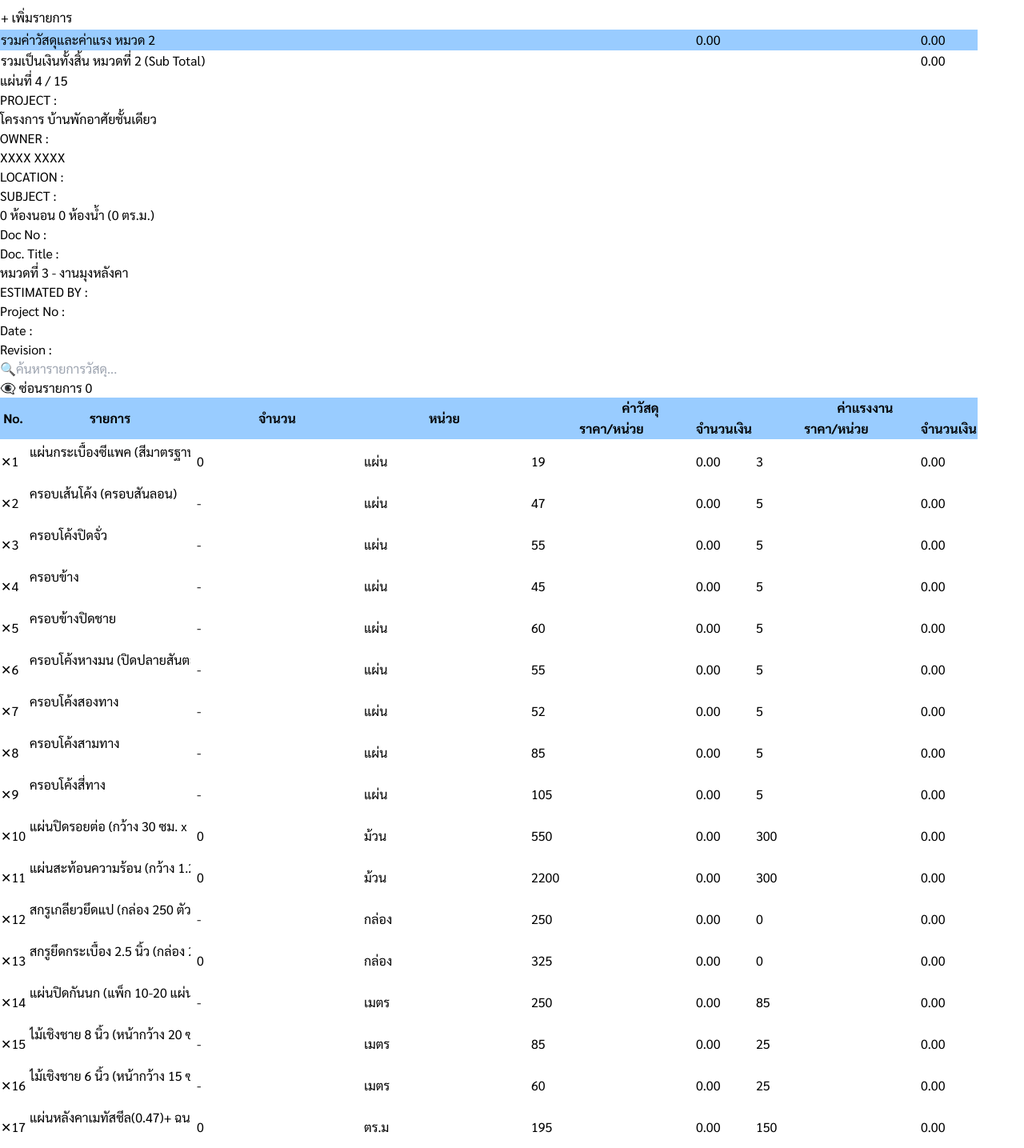
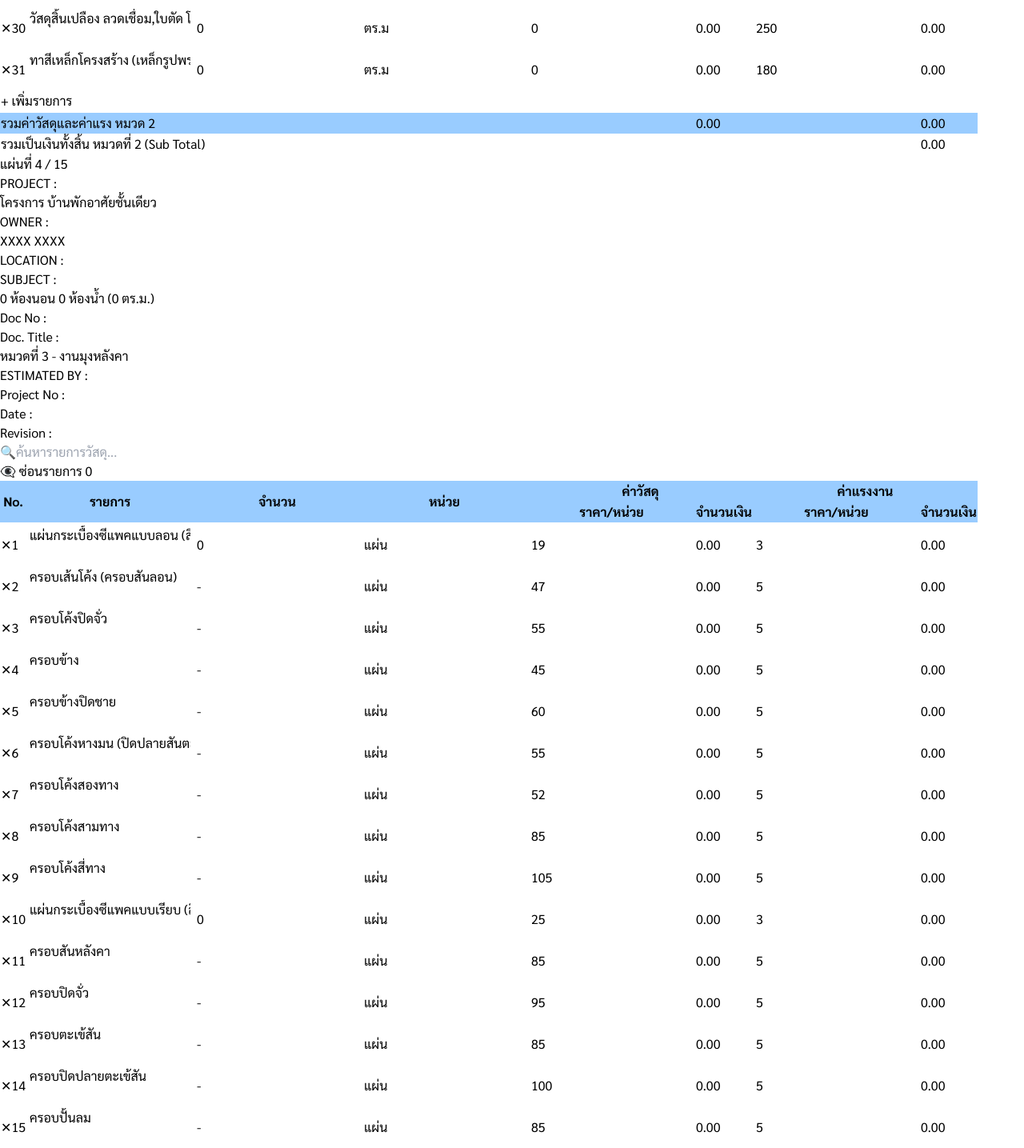
Before and after one commit to suteechu/Automating-Bill, a React (Vite) app: page / in a window 1280 px wide. Shown: the part 8203-9638 px from the top of the page at 80% size. Built offline with nearby package versions, Linux system fonts and the light colour scheme.

Commit message:
fix: Reorder structural rules to accurately calculate rebar and concrete

```diff
--- a/src/constants.js
+++ b/src/constants.js
@@ -206,7 +206,7 @@ export const initialCategories = [
       },
       {
         id: "1.26",
-        name: " เหล็กเส้น DB 20 mm. (ข้ออ้อย SD40)",
+        name: "เหล็กเส้น DB 20 mm. (ข้ออ้อย SD40)",
         qty: "-",
         unit: "กก.",
         matPrice: 25.0,
@@ -214,7 +214,7 @@ export const initialCategories = [
       },
       {
         id: "1.27",
-        name: " เหล็กเส้น DB 16 mm. (ข้ออ้อย SD40)",
+        name: "เหล็กเส้น DB 16 mm. (ข้ออ้อย SD40)",
         qty: "-",
         unit: "กก.",
         matPrice: 25.0,
@@ -222,7 +222,7 @@ export const initialCategories = [
       },
       {
         id: "1.28",
-        name: " เหล็กเส้น DB 12 mm. (ข้ออ้อย SD40)",
+        name: "เหล็กเส้น DB 12 mm. (ข้ออ้อย SD40)",
         qty: "-",
         unit: "กก.",
         matPrice: 25.0,
@@ -230,7 +230,7 @@ export const initialCategories = [
       },
       {
         id: "1.29",
-        name: " เหล็กเส้น RB 9 mm. (เหล็กกลม SR24)",
+        name: "เหล็กเส้น RB 9 mm. (เหล็กกลม SR24)",
         qty: "-",
         unit: "กก.",
         matPrice: 25.0,
@@ -238,7 +238,7 @@ export const initialCategories = [
       },
       {
         id: "1.30",
-        name: " เหล็กเส้น RB 6 mm. (เหล็กกลม SR24)",
+        name: "เหล็กเส้น RB 6 mm. (เหล็กกลม SR24)",
         qty: "-",
         unit: "กก.",
         matPrice: 25.0,
@@ -396,6 +396,22 @@ export const initialCategories = [
       },
       {
         id: "2.10",
+        name: "เหล็กC 200x50x20x2.3 มม. (อเส, อกไก่)",
+        qty: "-",
+        unit: "ท่อน",
+        matPrice: 1200.0,
+        laborPrice: 0.0
+      },
+      {
+        id: "2.11",
+        name: "เหล็กC 200x50x20x3.2 มม. (อเส, อกไก่)",
+        qty: "-",
+        unit: "ท่อน",
+        matPrice: 1500.0,
+        laborPrice: 0.0
+      },
+      {
+        id: "2.12",
         name: "เหล็กC 150x50x20x2.3 มม.4.96กก.(อเส, อกไก่)",
         qty: "-",
         unit: "ท่อน",
@@ -403,7 +419,7 @@ export const initialCategories = [
         laborPrice: 0.0
       },
       {
-        id: "2.11",
+        id: "2.13",
         name: "เหล็กC 150x50x20x3.2 มม.6.76กก.(อเส, อกไก่)",
         qty: "-",
         unit: "ท่อน",
@@ -411,7 +427,7 @@ export const initialCategories = [
         laborPrice: 0.0
       },
       {
-        id: "2.12",
+        id: "2.14",
         name: "เหล็กC 125x50x20x2.3 มม.4.51กก.(อเส, ดั้ง)",
         qty: "-",
         unit: "ท่อน",
@@ -419,7 +435,7 @@ export const initialCategories = [
         laborPrice: 0.0
       },
       {
-        id: "2.13",
+        id: "2.15",
         name: "เหล็กC 125x50x20x3.2 มม.6.13กก.(อเส, ดั้ง)",
         qty: "-",
         unit: "ท่อน",
@@ -427,7 +443,7 @@ export const initialCategories = [
         laborPrice: 0.0
       },
       {
-        id: "2.14",
+        id: "2.16",
         name: "เหล็กC 100x50x20x1.6มม.2.88กก.(จันทัน)",
         qty: "-",
         unit: "ท่อน",
@@ -435,7 +451,7 @@ export const initialCategories = [
         laborPrice: 0.0
       },
       {
-        id: "2.15",
+        id: "2.17",
         name: "เหล็กC 100x50x20x2.3มม.4.06กก.(อเส, ดั้ง, อกไก่)",
         qty: "-",
         unit: "ท่อน",
@@ -443,7 +459,7 @@ export const initialCategories = [
         laborPrice: 0.0
       },
       {
-        id: "2.16",
+        id: "2.18",
         name: "เหล็กC 100x50x20x3.2มม.5.50กก.(อเส, ดั้ง, อกไก่)",
         qty: "-",
         unit: "ท่อน",
@@ -451,24 +467,8 @@ export const initialCategories = [
         laborPrice: 0.0
       },
       {
-        id: "2.17",
+        id: "2.19",
         name: "เหล็กC 100x50x20x1.6มม.2.88กก.(แป)",
-        qty: "-",
-        unit: "ท่อน",
-        matPrice: 420.0,
-        laborPrice: 0.0
-      },
-      {
-        id: "2.18",
-        name: "เหล็กC 100x50x20x2.3มม.4.06กก.(จันทัน, สะพานเหล็ก)",
-        qty: "-",
-        unit: "ท่อน",
-        matPrice: 590.0,
-        laborPrice: 0.0
-      },
-      {
-        id: "2.19",
-        name: "เหล็กC 100x50x20x1.6มม.2.88กก.(จันทัน)",
         qty: "-",
         unit: "ท่อน",
         matPrice: 420.0,
@@ -484,6 +484,22 @@ export const initialCategories = [
       },
       {
         id: "2.21",
+        name: "เหล็กC 100x50x20x1.6มม.2.88กก.(จันทัน)",
+        qty: "-",
+        unit: "ท่อน",
+        matPrice: 420.0,
+        laborPrice: 0.0
+      },
+      {
+        id: "2.22",
+        name: "เหล็กC 100x50x20x2.3มม.4.06กก.(จันทัน, สะพานเหล็ก)",
+        qty: "-",
+        unit: "ท่อน",
+        matPrice: 590.0,
+        laborPrice: 0.0
+      },
+      {
+        id: "2.23",
         name: "เหล็กC 75x45x15x1.6มม.2.32กก.(จันทัน)",
         qty: "-",
         unit: "ท่อน",
@@ -491,7 +507,7 @@ export const initialCategories = [
         laborPrice: 0.0
       },
       {
-        id: "2.22",
+        id: "2.24",
         name: "เหล็กC 75x45x15x2.3มม.3.25กก.(สะพานเหล็ก, จันทัน)",
         qty: "-",
         unit: "ท่อน",
@@ -499,7 +515,7 @@ export const initialCategories = [
         laborPrice: 0.0
       },
       {
-        id: "2.23",
+        id: "2.25",
         name: "แปสำเร็จรูปสำหรับหลังคากระเบื้อง (ซีแพค / ลอนคู่)",
         qty: "-",
         unit: "ท่อน",
@@ -507,7 +523,7 @@ export const initialCategories = [
         laborPrice: 0.0
       },
       {
-        id: "2.24",
+        id: "2.26",
         name: "แปสำเร็จรูปสำหรับหลังคาเมทัลชีท",
         qty: "-",
         unit: "ท่อน",
@@ -515,7 +531,7 @@ export const initialCategories = [
         laborPrice: 0.0
       },
       {
-        id: "2.25",
+        id: "2.27",
         name: "แป๊บโปร่งกัลวาไนซ์ 32 x32x1.2 มม. (1.1/4 x 1.1/4 นิ้ว)",
         qty: "-",
         unit: "ท่อน",
@@ -523,7 +539,7 @@ export const initialCategories = [
         laborPrice: 0.0
       },
       {
-        id: "2.26",
+        id: "2.28",
         name: "รางน้ำตะเข้ กัลวาไนซ์ (Galvanized Steel)",
         qty: "-",
         unit: "เมตร",
@@ -531,7 +547,7 @@ export const initialCategories = [
         laborPrice: 80.0
       },
       {
-        id: "2.27",
+        id: "2.29",
         name: "รางน้ำตะเข้ สแตนเลส (Stainless Steel)",
         qty: "-",
         unit: "เมตร",
@@ -539,7 +555,7 @@ export const initialCategories = [
         laborPrice: 105.0
       },
       {
-        id: "2.28",
+        id: "2.30",
         name: "วัสดุสิ้นเปลือง ลวดเชื่อม,ใบตัด โครงสร้างหลังคา",
         qty: "-",
         unit: "ตร.ม",
@@ -547,7 +563,7 @@ export const initialCategories = [
         laborPrice: 250.0
       },
       {
-        id: "2.29",
+        id: "2.31",
         name: "ทาสีเหล็กโครงสร้าง (เหล็กรูปพรรณ)",
         qty: "-",
         unit: "ตร.ม",
@@ -562,7 +578,7 @@ export const initialCategories = [
     items: [
       {
         id: "3.1",
-        name: "แผ่นกระเบื้องซีแพค (สีมาตรฐาน)",
+        name: "แผ่นกระเบื้องซีแพคแบบลอน (สีมาตรฐาน)",
         qty: "-",
         unit: "แผ่น",
         matPrice: 19.0,
@@ -634,6 +650,78 @@ export const initialCategories = [
       },
       {
         id: "3.10",
+        name: "แผ่นกระเบื้องซีแพคแบบเรียบ (สีมาตรฐาน)",
+        qty: "-",
+        unit: "แผ่น",
+        matPrice: 25.0,
+        laborPrice: 3.0
+      },
+      {
+        id: "3.11",
+        name: "ครอบสันหลังคา",
+        qty: "-",
+        unit: "แผ่น",
+        matPrice: 85.0,
+        laborPrice: 5.0
+      },
+      {
+        id: "3.12",
+        name: "ครอบปิดจั่ว",
+        qty: "-",
+        unit: "แผ่น",
+        matPrice: 95.0,
+        laborPrice: 5.0
+      },
+      {
+        id: "3.13",
+        name: "ครอบตะเข้สัน",
+        qty: "-",
+        unit: "แผ่น",
+        matPrice: 85.0,
+        laborPrice: 5.0
+      },
+      {
+        id: "3.14",
+        name: "ครอบปิดปลายตะเข้สัน",
+        qty: "-",
+        unit: "แผ่น",
+        matPrice: 100.0,
+        laborPrice: 5.0
+      },
+      {
+        id: "3.15",
+        name: "ครอบปั้นลม",
+        qty: "-",
+        unit: "แผ่น",
+        matPrice: 85.0,
+        laborPrice: 5.0
+      },
+      {
+        id: "3.16",
+        name: "ครอบปิดปลายปั้นลม",
+        qty: "-",
+        unit: "แผ่น",
+        matPrice: 90.0,
+        laborPrice: 5.0
+      },
+      {
+        id: "3.17",
+        name: "ครอบข้างติดผนัง",
+        qty: "-",
+        unit: "แผ่น",
+        matPrice: 85.0,
+        laborPrice: 5.0
+      },
+      {
+        id: "3.18",
+        name: "ครอบหัวผนัง",
+        qty: "-",
+        unit: "แผ่น",
+        matPrice: 85.0,
+        laborPrice: 5.0
+      },
+      {
+        id: "3.19",
         name: "แผ่นปิดรอยต่อ (กว้าง 30 ซม. x 3 ม.) (1 ม้วน = 0.9 ตร.ม.)",
         qty: "-",
         unit: "ม้วน",
@@ -641,7 +729,7 @@ export const initialCategories = [
         laborPrice: 300.0
       },
       {
-        id: "3.11",
+        id: "3.20",
         name: "แผ่นสะท้อนความร้อน (กว้าง 1.25 ม. x 60 ม.) (1 ม้วน = 75 ตร.ม.)",
         qty: "-",
         unit: "ม้วน",
@@ -649,7 +737,7 @@ export const initialCategories = [
         laborPrice: 300.0
       },
       {
-        id: "3.12",
+        id: "3.21",
         name: "สกรูเกลียวยึดแป (กล่อง 250 ตัว)",
         qty: "-",
         unit: "กล่อง",
@@ -657,7 +745,7 @@ export const initialCategories = [
         laborPrice: 0.0
       },
       {
-        id: "3.13",
+        id: "3.22",
         name: "สกรูยึดกระเบื้อง 2.5 นิ้ว (กล่อง 250 ตัว)",
         qty: "-",
         unit: "กล่อง",
@@ -665,7 +753,7 @@ export const initialCategories = [
         laborPrice: 0.0
       },
       {
-        id: "3.14",
+        id: "3.23",
         name: "แผ่นปิดกันนก (แพ็ก 10-20 แผ่น)",
         qty: "-",
         unit: "เมตร",
@@ -673,7 +761,7 @@ export const initialCategories = [
         laborPrice: 85.0
       },
       {
-        id: "3.15",
+        id: "3.24",
         name: "ไม้เชิงชาย 8 นิ้ว (หน้ากว้าง 20 ซม.)",
         qty: "-",
         unit: "เมตร",
@@ -681,7 +769,7 @@ export const initialCategories = [
         laborPrice: 25.0
       },
       {
-        id: "3.16",
+        id: "3.25",
         name: "ไม้เชิงชาย 6 นิ้ว (หน้ากว้าง 15 ซม.)",
         qty: "-",
         unit: "เมตร",
@@ -689,7 +777,7 @@ export const initialCategories = [
         laborPrice: 25.0
       },
       {
-        id: "3.17",
+        id: "3.26",
         name: "แผ่นหลังคาเมทัสชีล(0.47)+ ฉนวน PE",
         qty: "-",
         unit: "ตร.ม",
@@ -697,7 +785,7 @@ export const initialCategories = [
         laborPrice: 150.0
       },
       {
-        id: "3.18",
+        id: "3.27",
         name: "สกรูยิงเมทัลชีท 2 นิ้ว (กล่อง 100 ตัว)",
         qty: "-",
         unit: "กล่อง",
@@ -705,7 +793,7 @@ export const initialCategories = [
         laborPrice: 0.0
       },
       {
-        id: "3.19",
+        id: "3.28",
         name: "ครอบข้างเมทัลชีท (หน้ากว้างมาตรฐาน)",
         qty: "-",
         unit: "เมตร",
@@ -713,7 +801,7 @@ export const initialCategories = [
         laborPrice: 0.0
       },
       {
-        id: "3.20",
+        id: "3.29",
         name: "เชิงชาย SCG Fascia Board_One Piece",
         qty: "-",
         unit: "เมตร",
@@ -721,7 +809,7 @@ export const initialCategories = [
         laborPrice: 65.0
       },
       {
-        id: "3.21",
+        id: "3.30",
         name: "ไม้ตกแต่งซีเฟรม ขนาด 22.3 x 300 x 1.2 ซม. สีซีเมนต์",
         qty: "-",
         unit: "เมตร",
@@ -729,7 +817,7 @@ export const initialCategories = [
         laborPrice: 35.0
       },
       {
-        id: "3.22",
+        id: "3.31",
         name: "ไม้ตกแต่งซีเฟรม ขนาด 305 x 300 x 1.2 ซม. สีซีเมนต์",
         qty: "-",
         unit: "เมตร",
@@ -787,7 +875,7 @@ export const initialCategories = [
         name: "อิฐมอญ 2 รู (ขนาดทั่วไป 3x6x14 ซม.)",
         qty: "-",
         unit: "ก้อน",
-        matPrice: 1.5,
+        matPrice: 2.0,
         laborPrice: 0.0
       },
       {
@@ -811,7 +899,7 @@ export const initialCategories = [
         name: "อิฐบล็อก (TAN-BRICK) ขนาด 30 x 7 x 15 ซม.",
         qty: "-",
         unit: "ก้อน",
-        matPrice: 8.5,
+        matPrice: 9.0,
         laborPrice: 0.0
       },
       {
@@ -1021,7 +1109,7 @@ export const initialCategories = [
         name: "สีทาฝ้าสีภายใน TOA 4 Seasons (ทา 2 รอบ)",
         qty: "-",
         unit: "ตร.ม.",
-        matPrice: 33.33,
+        matPrice: 33.0,
         laborPrice: 50.0
       },
       {
@@ -1029,7 +1117,7 @@ export const initialCategories = [
         name: "สีรองพื้นปูนใหม่ TOA 4 Seasons (ทา 1 รอบ)",
         qty: "-",
         unit: "ตร.ม.",
-        matPrice: 16.67,
+        matPrice: 17.0,
         laborPrice: 65.0
       },
       {
@@ -1037,7 +1125,7 @@ export const initialCategories = [
         name: "สีรองพื้นปูนใหม่ TOA Shield-1 Nano (ทา 1 รอบ)",
         qty: "-",
         unit: "ตร.ม.",
-        matPrice: 19.33,
+        matPrice: 19.0,
         laborPrice: 65.0
       },
       {
@@ -1069,7 +1157,7 @@ export const initialCategories = [
         name: "สีทาภายใน TOA 4 Seasons (ทา 2 รอบ)",
         qty: "-",
         unit: "ตร.ม.",
-        matPrice: 33.33,
+        matPrice: 33.0,
         laborPrice: 70.0
       },
       {
@@ -1077,7 +1165,7 @@ export const initialCategories = [
         name: "สีทาภายใน TOA SuperShield Duraclean (ทา 2 รอบ)",
         qty: "-",
         unit: "ตร.ม.",
-        matPrice: 57.33,
+        matPrice: 57.0,
         laborPrice: 70.0
       },
       {
@@ -1382,7 +1470,7 @@ export const initialCategories = [
       },
       {
         id: "9.21",
-        name: "หน้าต่างบานกระทุ้งอลูมิเนียม A2  (บานคู่) (120x50 ซม.)+พร้อมอุปกรณ์",
+        name: "หน้าต่างบานกระทุ้งอลูมิเนียม A2 (บานคู่) (120x50 ซม.)+พร้อมอุปกรณ์",
         qty: "-",
         unit: "ชุด",
         matPrice: 2000.0,
@@ -1476,7 +1564,7 @@ export const initialCategories = [
       },
       {
         id: "10.11",
-        name: "สายเมนเข้ามิเตอร์ (THW/NYY  มิเตอร์ 15(45)A ) รวมไม่เกิน 25 เมตร",
+        name: "สายเมนเข้ามิเตอร์ (THW/NYY มิเตอร์ 15(45)A ) รวมไม่เกิน 25 เมตร",
         qty: "-",
         unit: "เมตร",
         matPrice: 350.0,
@@ -1744,7 +1832,7 @@ export const initialCategories = [
       },
       {
         id: "12.7",
-        name: "แทงค์น้ำ 1,000 ลิตร + ปั๊มน้ำ 200W ",
+        name: "แทงค์น้ำ 1,000 ลิตร + ปั๊มน้ำ 200W",
         qty: "-",
         unit: "เหมา",
         matPrice: 9000.0,
```
Also changed, not shown: new_cats.json, public/BOQ_Fixed_Original_Format.csv.
